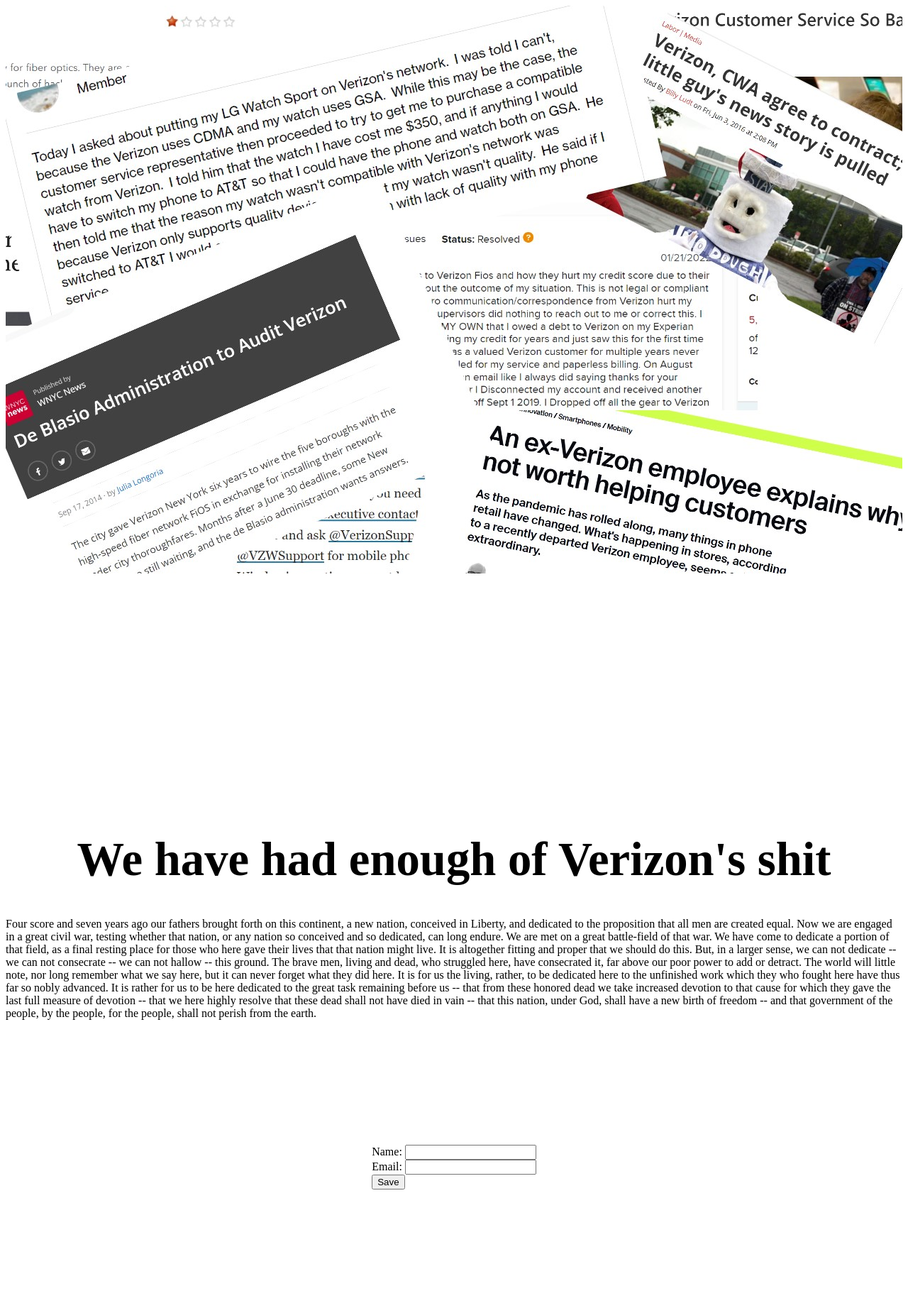
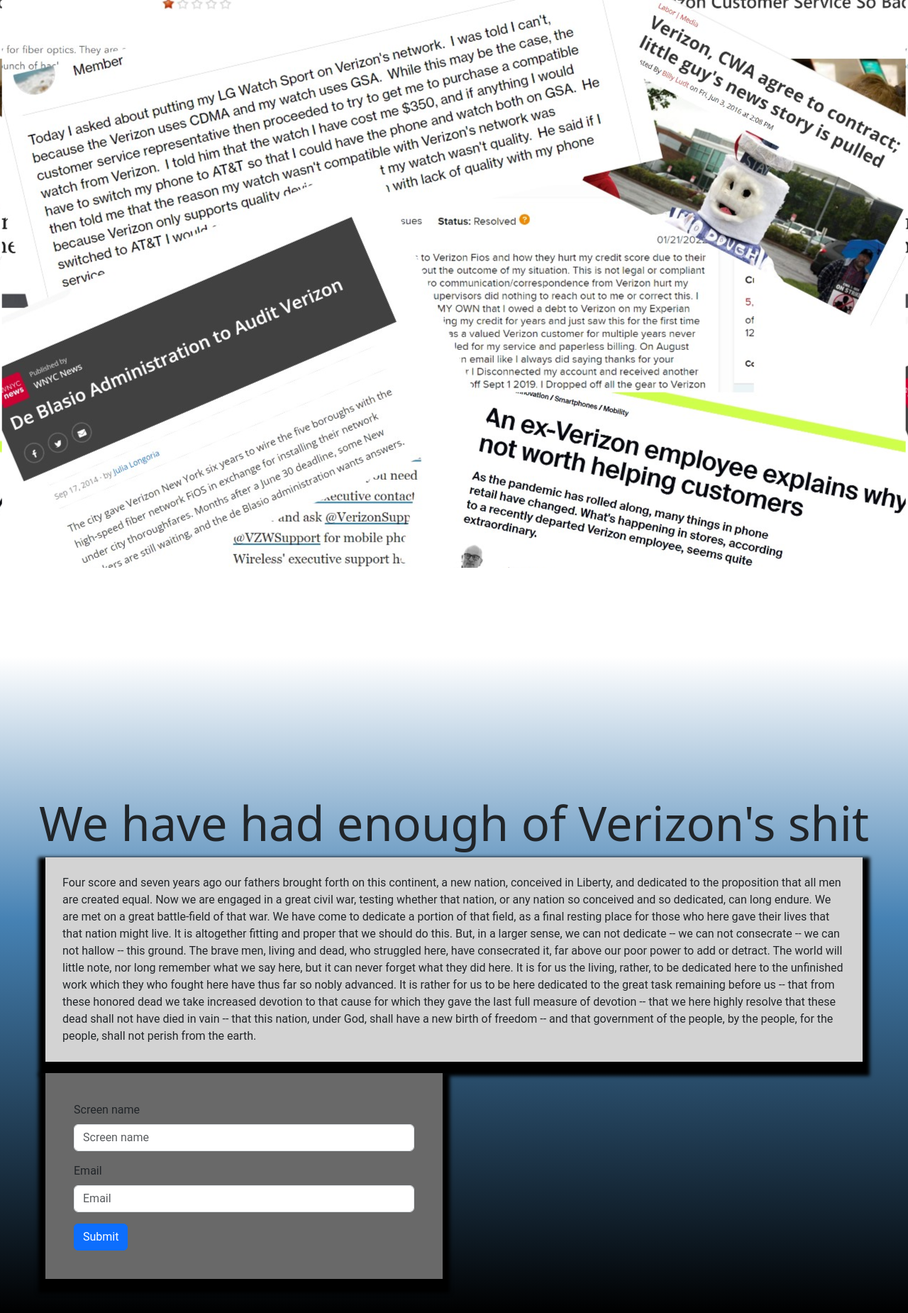
Before and after one commit to snelzing/Screw_Verizon, a Django app: page / in a window 1280 px wide. Shown: the whole page at 71% size. Before the commit the page ends 1676 px from the top, so only its background shows below. Run offline with Django 4.2, Linux system fonts and the light colour scheme; some libraries are stand-ins or nearby versions.

Commit message:
Added a lot of styling so it is closer to its final form

```diff
--- a/main/forms.py
+++ b/main/forms.py
@@ -1,14 +1,10 @@
 from django import forms
 
-from .models import Post
+from .models import Post, Email
 
 
 class InputForm(forms.Form):
-    class Meta:
-        model = Post
-        fields = (
-            "screen_name",
-            "email",
-        )
-    name = forms.CharField()
-    email = forms.EmailField()
+    screen_name = forms.CharField(required=True)
+
+    # doing EmailInput makes the field not show up on the webpage
+    email = forms.EmailField(required=True)
--- a/main/views.py
+++ b/main/views.py
@@ -1,22 +1,36 @@
 from django.shortcuts import render
-from django.views.generic import TemplateView
-from django.views.generic.edit import FormView
+from django.views.generic import View, TemplateView
+from django.shortcuts import redirect
 from main.forms import InputForm
 
-from .models import Post
+from .models import Post, Email
 
 # The createView is what actually renders the form
 
 
-class HomePageView(FormView):
+class HomePageView(View):
     template_name = "home.html"
-    form_class = InputForm
-    success_url = '/thanks/'
 
-    def form_valid(self, form):
-        # This method is called when valid form data has been POSTed.
-        # It should return an HttpResponse.
-        return super().form_valid(form)
+    # def form_valid(self, form):
+    #     # This method is called when valid form data has been POSTed.
+    #     # It should return an HttpResponse.
+    #     return super().form_valid(form)
+
+    def get(self, request, *args, **kwargs):
+        form = InputForm()
+        return render(request, self.template_name, {"form": form})
+
+    def post(self, request, *args, **kwargs):
+        form = InputForm(request.POST)
+        if not form.is_valid():
+            return render(request, self.template_name, {"form": form})
+        screen_name = form.cleaned_data['screen_name']
+        email_str = form.cleaned_data['email']
+        print(screen_name, email_str)
+        email, created = Email.objects.get_or_create(email__iexact=email_str, defaults={'email': email_str})
+        print(email)
+        Post.objects.create(email=email, screen_name=screen_name)
+        return redirect('thanks')
 
 
 class ThanksPageView(TemplateView):
--- /dev/null
+++ b/requirements.txt
@@ -0,0 +1,2 @@
+Django~=4.1.1
+django-bootstrap-v5
--- a/screw_verizon/settings.py
+++ b/screw_verizon/settings.py
@@ -40,6 +40,7 @@ INSTALLED_APPS = [
     'django.contrib.staticfiles',
     'main',
     'crispy_forms',
+    'bootstrap5',
 ]
 
 MIDDLEWARE = [
--- a/static/styles.css
+++ b/static/styles.css
@@ -1,8 +1,13 @@
 .collage {
     background-image: url("img/Studio_Project (2).jpeg");
+    animation: mymove 5s infinite;
     height: 100vh;
     width: 100%;
     z-index: 1;
+}
+
+@keyframes mymove {
+  50% {background-position: center;}
 }
 
 h1 {
@@ -12,7 +17,13 @@ h1 {
 }
 
 .description {
-    padding-bottom: 20vh;
+    padding: 1.5rem;
+    margin-right: 4rem;
+    margin-left: 4rem;
+    background-color: lightgrey;
+    font-family: "Roboto", "Lucida Grande", "DejaVu Sans", "Bitstream Vera Sans", Verdana, Arial, sans-serif;
+    box-shadow: 0px 10px 5px 10px black;
+
 }
 
 div.form
@@ -20,10 +31,20 @@ div.form
     display: block;
     text-align: center;
 }
-form
-{
+form {
     display: inline-block;
     margin-left: auto;
-    margin-right: auto;
+    float: left;
+    margin-left: 4rem;
+    margin-bottom: 3rem;
     text-align: left;
+    padding: 2.5rem;
+    width: 35rem;
+    background-color: dimgrey;
+    box-shadow: 0px 10px 5px 10px black;
+    font-family: "Roboto", "Lucida Grande", "DejaVu Sans", "Bitstream Vera Sans", Verdana, Arial, sans-serif;
 }
+
+body {
+    background-image: linear-gradient(180deg, white 50%, steelblue 70%, black);
+}
--- a/templates/home.html
+++ b/templates/home.html
@@ -1,6 +1,8 @@
 <!DOCTYPE html>
 
 {% load static %}
+{% load bootstrap5 %}
+{% bootstrap_css %}
 <html lang="en">
 <head>
     <meta charset="UTF-8">
@@ -28,10 +30,16 @@
 
     <div class="form">
 
-            <form action="" method="post">
+            <form action="" method="POST">
                 {% csrf_token %}
-                {{ form.as_div }}
-                <input type="submit" value="Save">
+                 {% bootstrap_form form %}
+
+                  {% buttons %}
+                    <button type="submit" class="btn btn-primary">
+                        Submit
+                    </button>
+  {% endbuttons %}
+
             </form>
     </div>
 </body>
```
Also changed, not shown: main/admin.py (line endings or trailing spaces).
